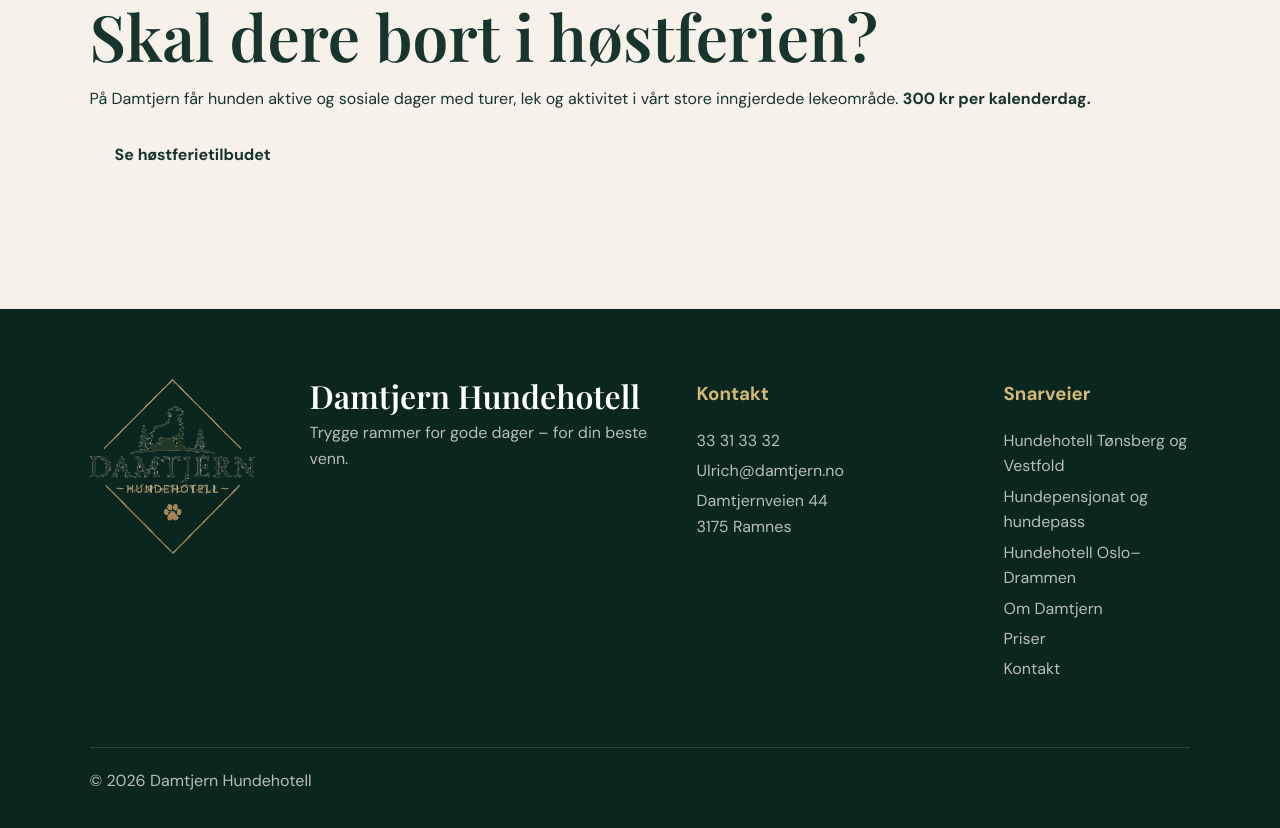
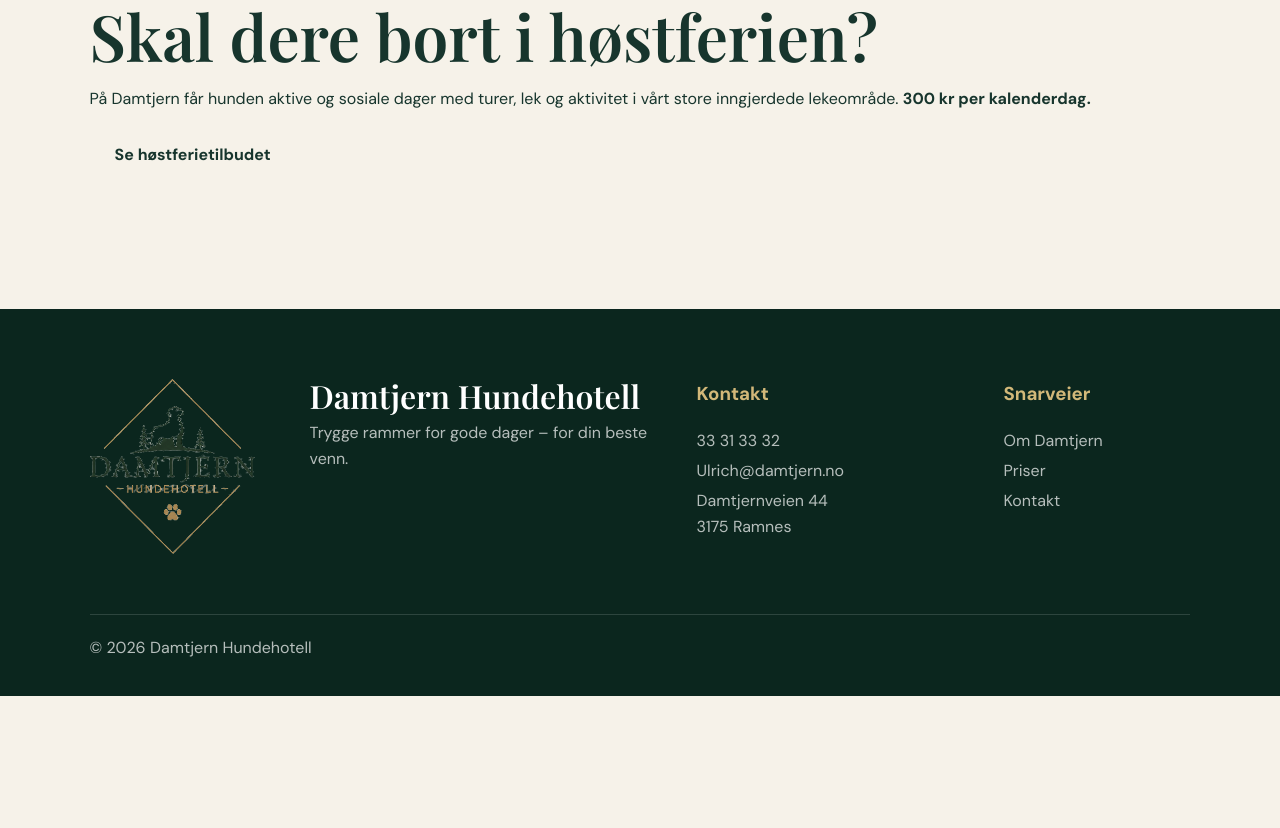
Before and after one commit to ulrichaasland/damtjern-hundehotell, a plain HTML site: page index.html in a window 1280 px wide. Shown: the part 6521-7349 px from the top of the page. After the commit the page ends 7217 px from the top, so only its background shows below. Drawn offline with nearby package versions, Linux system fonts and the light colour scheme.

Commit message:
Simplify footer navigation for visitors

```diff
--- a/index.html
+++ b/index.html
@@ -179,7 +179,7 @@
     <img src="/assets/logo-main.png" alt="Damtjern Hundehotell">
     <div><h2>Damtjern Hundehotell</h2><p>Trygge rammer for gode dager – for din beste venn.</p></div>
     <div><h3>Kontakt</h3><a href="tel:+4733313332">33 31 33 32</a><a href="mailto:Ulrich@damtjern.no">Ulrich@damtjern.no</a><p>Damtjernveien 44<br>3175 Ramnes</p></div>
-    <div><h3>Snarveier</h3><a href="/hundehotell-tonsberg-vestfold/">Hundehotell Tønsberg og Vestfold</a><a href="/hundepensjonat-hundepass-vestfold/">Hundepensjonat og hundepass</a><a href="/hundehotell-oslo-asker-drammen/">Hundehotell Oslo–Drammen</a><a href="#om">Om Damtjern</a><a href="#priser">Priser</a><a href="#kontakt">Kontakt</a></div>
+    <div><h3>Snarveier</h3><a href="#om">Om Damtjern</a><a href="/priser/">Priser</a><a href="#kontakt">Kontakt</a></div>
     <p class="copyright">© <span id="year"></span> Damtjern Hundehotell</p>
   </footer>
 
```
